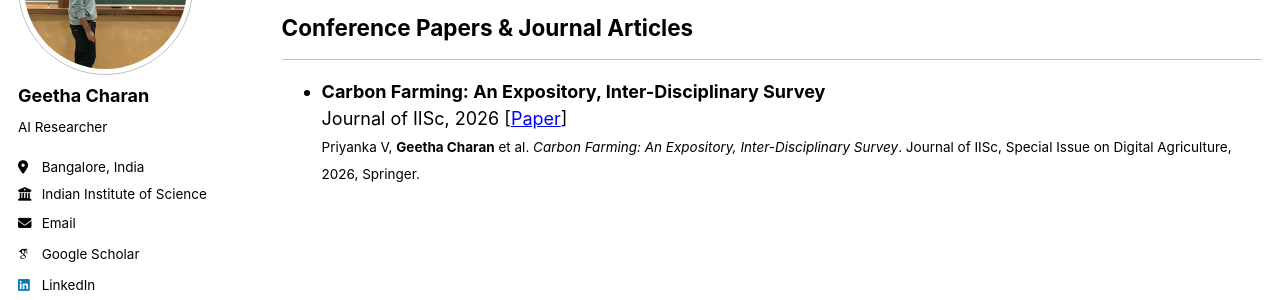
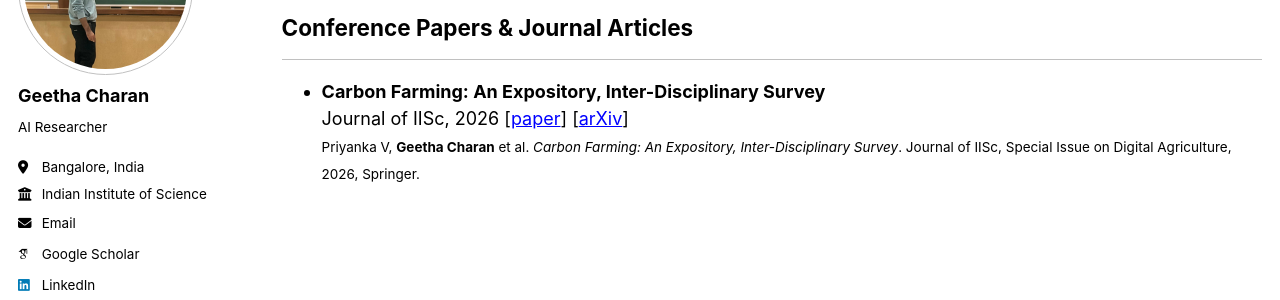
Before and after one commit to GeethaCharan31/geethacharan31.github.io, a Jekyll site: the page built from _pages/publications.html, in a window 1280 px wide. Shown: the part 201-501 px from the top of the page. Built offline with Jekyll 4.4.1, drawn with Linux system fonts in a browser that asks for light colours; some web fonts are replaced; a script bundle is joined from its source files by our own code; library files that are not in the unit come from our copies.

Commit message:
[Update] Revise publication links in publications.html and update slides URL in 2026_jIISc_carbon_survey

```diff
--- a/_pages/publications.html
+++ b/_pages/publications.html
@@ -29,14 +29,14 @@ author_profile: true
         {% if post.authors %}{{ post.authors }}. {% endif %}
         {% if post.venue %}<span>{{ post.venue }}</span>, {% endif %}
         {% if post.date %}<span>{{ post.date | date: "%Y" }}</span>{% endif %}
-        {% if post.paperurl %}
-          [<a href="{{ post.paperurl }}">Paper</a>]
-        {% endif %}
         {% if post.slidesurl %}
-          [<a href="{{ post.slidesurl }}">Slides</a>]
+          [<a href="{{ post.slidesurl }}">paper</a>]
         {% endif %}
         {% if post.bibtexurl %}
-          [<a href="{{ post.bibtexurl }}">BibTeX</a>]
+          [<a href="{{ post.bibtexurl }}">paper</a>]
+        {% endif %}
+        {% if post.paperurl %}
+          [<a href="{{ post.paperurl }}">arXiv</a>]
         {% endif %}
         {% if post.citation %}
           <br/><small>{{ post.citation }}</small>
```
Also changed, not shown: _publications/2026_jIISc_carbon_survey.md (+1 -1 lines).
